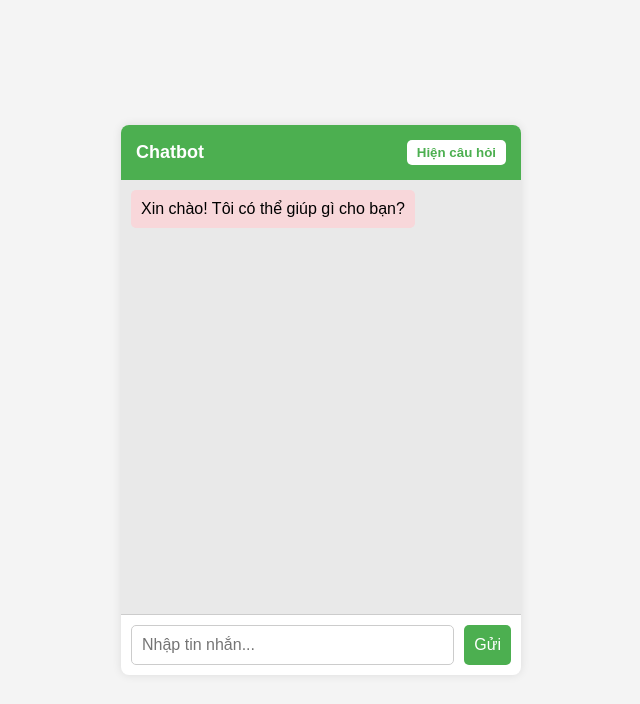
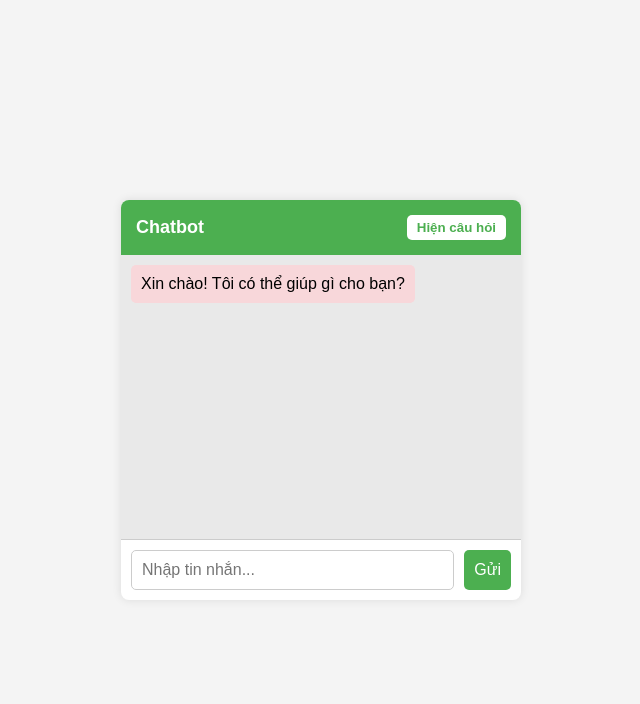
Before and after one commit to hienhatrithuc/botsotaydths, a plain HTML site: page index.html in a window 1280 px wide. Shown: the whole page, without its empty margins (319-959 px from the left). Drawn offline with Linux system fonts and the light colour scheme.

Commit message:
Update index.html

```diff
--- a/index.html
+++ b/index.html
@@ -18,7 +18,7 @@
     }
     .chat-container {
       width: 400px;
-      height: 550px;
+      height: 400px;
       background-color: #ffffff;
       border-radius: 8px;
       box-shadow: 0px 0px 10px rgba(0, 0, 0, 0.1);
```
